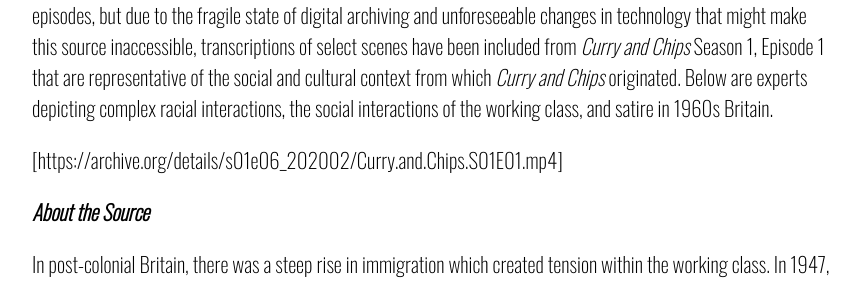
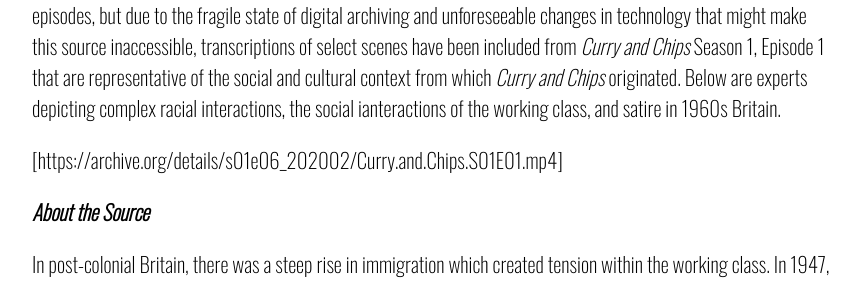
Before and after one commit to nickcorso02/currychips, a Jekyll site: the page built from index.markdown, in a window 1280 px wide and 900 px high, scrolled down 1508 px. Shown: the part 199-484 px from the top of the window, without its empty margins (208-1068 px from the left). Built offline with Jekyll 4.4.1, drawn with Linux system fonts in a browser that asks for light colours; some of the changed text lies outside the part shown.

Commit message:
Update index.markdown

```diff
--- a/index.markdown
+++ b/index.markdown
@@ -17,7 +17,7 @@ By highlighting individual scenes that portray racism, the dynamics of the worki
 
 ***The Source***
 
-This edition provides the link to a digital version of _Curry and Chips_ available on the Internet Archive containing all six episodes, but due to the fragile state of digital archiving and unforeseeable changes in technology that might make this source inaccessible, transcriptions of select scenes have been included from _Curry and Chips_ Season 1, Episode 1 that are representative of the social and cultural context from which _Curry and Chips_ originated. Below are experts depicting complex racial interactions, the social interactions of the working class, and satire in 1960s Britain.
+This edition provides the link to a digital version of _Curry and Chips_ available on the Internet Archive containing all six episodes, but due to the fragile state of digital archiving and unforeseeable changes in technology that might make this source inaccessible, transcriptions of select scenes have been included from _Curry and Chips_ Season 1, Episode 1 that are representative of the social and cultural context from which _Curry and Chips_ originated. Below are experts depicting complex racial interactions, the social ianteractions of the working class, and satire in 1960s Britain.
 
 [https://archive.org/details/s01e06_202002/Curry.and.Chips.S01E01.mp4]
 
@@ -67,8 +67,6 @@ Altercations that we made were focused on the clarity and contrast of the still
 ***Transcriptions***
 
 **Photo 1**
-
-
 
 <img width="512" height="320" alt="pic one" src="https://github.com/user-attachments/assets/4aac63e0-aff6-4ca9-8eeb-05f7ef207ce0" />
 
```
Also changed, not shown: other parts of index.markdown (+1 -1 lines).
